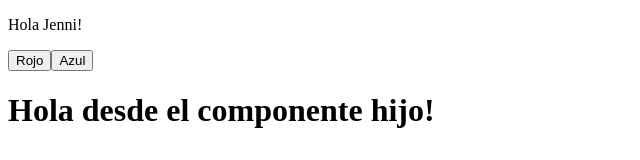
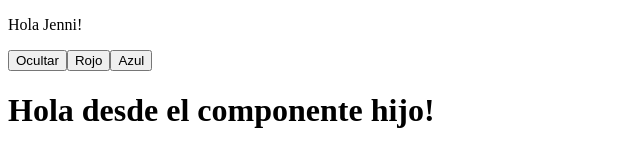
Before and after one commit to JenniArabel/Introduccion-Angular, an Angular app in the folder Saludos/: page /saludo/hijo in a window 1280 px wide. Shown: the top 160 px of the page, without its empty margins (0-640 px from the left). Built offline with nearby package versions, Linux system fonts and the light colour scheme.

Commit message:
Crear funcionalidad de ocultar y mostrar saludo.

```diff
--- a/Saludos/src/app/saludo/components/saludo-ang/saludo-ang.component.html
+++ b/Saludos/src/app/saludo/components/saludo-ang/saludo-ang.component.html
@@ -1,3 +1,5 @@
 <p>Hola {{name}}!  </p>
 
+<button (click)="ocultarSaludo()"> {{ buttonText }} </button>
+
 <saludo-hijo [saludarDesdeHijo]="saludoDesdeHijo" />
--- a/Saludos/src/app/saludo/components/saludo-ang/saludo-ang.component.ts
+++ b/Saludos/src/app/saludo/components/saludo-ang/saludo-ang.component.ts
@@ -9,6 +9,21 @@ import SaludoHijoComponent from './saludo-hijo/saludo-hijo.component';
 })
 export default class SaludoAngComponent {
   name: string = 'Jenni';
+  buttonText: string = 'Ocultar ';
 
   saludoDesdeHijo: boolean = true;
+
+  // ocultarSaludo() {
+  //   this.saludoDesdeHijo = false;
+  // }
+
+  ocultarSaludo() {
+    if (this.saludoDesdeHijo === true) {
+      this.saludoDesdeHijo = !this.saludoDesdeHijo;
+      this.buttonText = 'Mostrar';
+    } else {
+      this.saludoDesdeHijo = true;
+      this.buttonText = 'Ocultar';
+    }
+  }
 }
```
